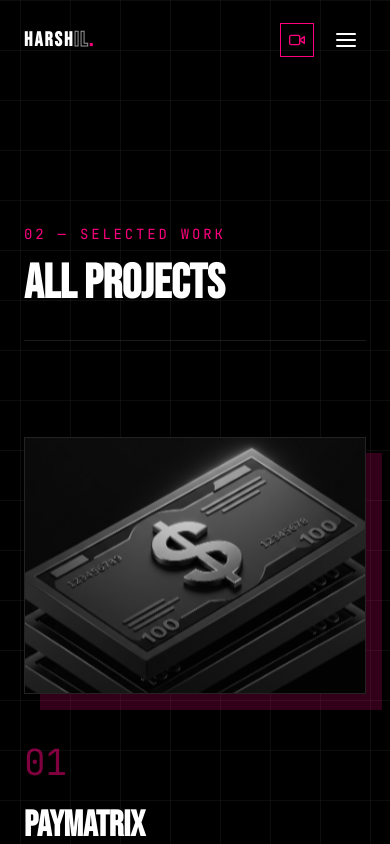
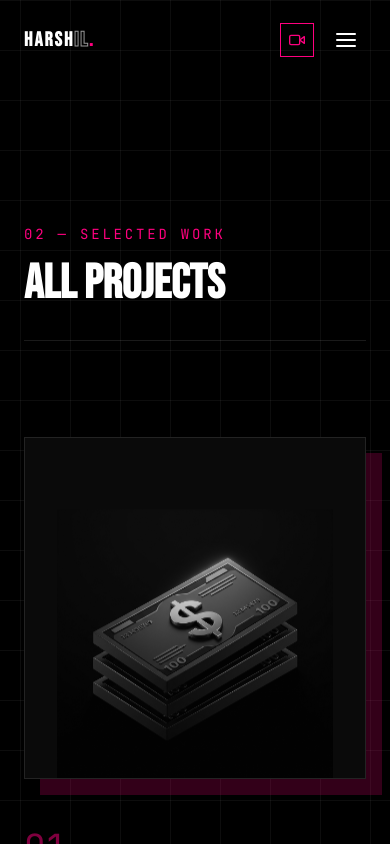
Before and after one commit to Marshmellow31/Portfolio-Website, a React (Vite) app: page /projects in a window 390 px wide. Shown: the top 844 px of the page. Built offline with nearby package versions, Linux system fonts and the light colour scheme; a web font is replaced by a local one.

Commit message:
feat: initialize portfolio project structure with blog, experience, and home page components

```diff
--- a/src/App.jsx
+++ b/src/App.jsx
@@ -44,7 +44,7 @@ function PageTransition({ children }) {
 /* ── Skeleton fallback page ── */
 function SkeletonPage() {
   return (
-    <div className="pt-28 px-6 md:px-12 lg:px-24 max-w-7xl mx-auto">
+    <div className="pt-28 px-6 md:px-12 lg:px-24 w-full">
       <Skeleton className="h-8 w-48 mb-6" />
       <Skeleton className="h-16 w-full max-w-2xl mb-4" />
       <Skeleton className="h-16 w-full max-w-xl mb-12" />
@@ -118,7 +118,7 @@ export default function App() {
 
       {/* ──── Navigation ──── */}
       <nav className={`fixed top-0 left-0 right-0 z-50 transition-all duration-300 ${isScrolled ? 'backdrop-blur-xl bg-bg/80' : ''}`}>
-        <div className="max-w-7xl mx-auto px-6 md:px-12 lg:px-24 h-20 flex items-center justify-between">
+        <div className="w-full px-6 md:px-12 lg:px-24 h-20 flex items-center justify-between">
           <NavLink to="/" className="font-heading text-xl md:text-2xl font-bold tracking-widest text-white transition-colors duration-300 flex items-center gap-0 group">
             <span>HARSH</span>
             <span className="text-outline group-hover:text-white transition-colors duration-300">IL</span>
--- a/src/components/Experience/Experience.jsx
+++ b/src/components/Experience/Experience.jsx
@@ -85,7 +85,7 @@ export default function Experience() {
       className="relative w-full py-32 border-t border-card-border bg-bg overflow-hidden"
       onMouseMove={handleMouseMove}
     >
-      <div className="max-w-7xl mx-auto px-6 md:px-12 lg:px-24 mb-16">
+      <div className="w-full px-6 md:px-12 lg:px-24 mb-16">
         <motion.p
           initial={{ opacity: 0, y: 20 }}
           whileInView={{ opacity: 1, y: 0 }}
@@ -118,7 +118,7 @@ export default function Experience() {
               onClick={() => toggleExpand(index)}
             >
               {/* Massive Row */}
-              <div className="max-w-7xl mx-auto px-6 md:px-12 lg:px-24 py-8 md:py-12 flex flex-col md:flex-row md:items-center justify-between gap-6 transition-colors duration-500 hover:bg-surface/50">
+              <div className="w-full px-6 md:px-12 lg:px-24 py-8 md:py-12 flex flex-col md:flex-row md:items-center justify-between gap-6 transition-colors duration-500 hover:bg-surface/50">
                 <div className="flex flex-col relative z-10">
                   <h3 className={`font-heading text-5xl md:text-7xl lg:text-[8rem] transition-all duration-500 uppercase m-0 leading-none ${isHovered ? 'text-accent' : 'text-text'} ${hoveredIndex !== null && !isHovered ? 'opacity-30' : 'opacity-100'}`}>
                     {job.company}
@@ -145,7 +145,7 @@ export default function Experience() {
                     transition={{ duration: 0.5, ease: [0.16, 1, 0.3, 1] }}
                     className="overflow-hidden bg-black/20"
                   >
-                    <div className="max-w-7xl mx-auto px-6 md:px-12 lg:px-24 py-12 grid grid-cols-1 md:grid-cols-2 gap-12">
+                    <div className="w-full px-6 md:px-12 lg:px-24 py-12 grid grid-cols-1 md:grid-cols-2 gap-12">
                       {job.projects.map((proj, i) => (
                         <div key={i} className="flex flex-col">
                           <h4 className="font-heading text-3xl mb-4 uppercase">{proj.title}</h4>
--- a/src/components/ProjectCard/ProjectCard.jsx
+++ b/src/components/ProjectCard/ProjectCard.jsx
@@ -21,12 +21,12 @@ const ProjectCard = ({ project, i, fadeUp }) => {
       {/* Image Side */}
       <div className="w-full lg:w-1/2 relative group">
         <div className="absolute inset-0 bg-accent/20 translate-x-4 translate-y-4 group-hover:translate-x-2 group-hover:translate-y-2 transition-transform duration-500" />
-        <div className="relative aspect-[4/3] w-full bg-surface border border-card-border overflow-hidden">
+        <div className="relative w-full bg-surface border border-card-border overflow-hidden flex items-center justify-center p-8 md:p-12 lg:p-16">
           <motion.img
             src={project.image}
             alt={project.title}
-            style={{ y, scale: 1.4, willChange: "transform" }}
-            className="w-full h-full object-cover opacity-80 group-hover:opacity-100 transition-opacity duration-500 mix-blend-luminosity group-hover:mix-blend-normal origin-center"
+            style={{ y, willChange: "transform" }}
+            className="max-w-full h-auto max-h-[500px] object-contain opacity-80 group-hover:opacity-100 transition-opacity duration-500 mix-blend-luminosity group-hover:mix-blend-normal origin-center"
           />
         </div>
       </div>
--- a/src/components/Section/Section.jsx
+++ b/src/components/Section/Section.jsx
@@ -10,7 +10,7 @@ export default function Section({ children, className = '', id }) {
       id={id}
       initial="hidden"
       animate={isInView ? 'visible' : 'hidden'}
-      className={`relative px-6 md:px-12 lg:px-24 py-24 max-w-7xl mx-auto ${className}`}
+      className={`relative px-6 md:px-12 lg:px-24 py-24 w-full ${className}`}
     >
       {children}
     </motion.section>
--- a/src/components/SkillsMarquee/SkillsMarquee.jsx
+++ b/src/components/SkillsMarquee/SkillsMarquee.jsx
@@ -36,7 +36,7 @@ const marqueeData = [
 export default function SkillsMarquee() {
   return (
     <section id="skills" className="w-full relative overflow-hidden pt-12 pb-4">
-      <div className="max-w-7xl mx-auto px-6 md:px-12 lg:px-24 mb-6 relative z-20 pointer-events-none">
+      <div className="w-full px-6 md:px-12 lg:px-24 mb-6 relative z-20 pointer-events-none">
         <motion.p
           initial={{ opacity: 0, y: 20 }}
           whileInView={{ opacity: 1, y: 0 }}
--- a/src/components/Testimonials/Testimonials.jsx
+++ b/src/components/Testimonials/Testimonials.jsx
@@ -23,7 +23,7 @@ export default function Testimonials() {
       ref={ref}
       initial="hidden"
       animate={isInView ? 'visible' : 'hidden'}
-      className="relative px-6 md:px-12 lg:px-24 py-24 max-w-7xl mx-auto border-t border-card-border"
+      className="relative px-6 md:px-12 lg:px-24 py-24 w-full border-t border-card-border"
     >
       <motion.p variants={fadeUp} className="text-accent font-mono text-sm tracking-[0.2em] uppercase mb-6">
         What Clients Say
--- a/src/pages/Blog.jsx
+++ b/src/pages/Blog.jsx
@@ -10,7 +10,7 @@ export default function Blog() {
     <div className="pt-20">
       {/* Hero */}
       <section className="relative w-full py-24 border-b border-card-border">
-        <div className="max-w-7xl mx-auto px-6 md:px-12 lg:px-24">
+        <div className="w-full px-6 md:px-12 lg:px-24">
           <motion.div
             initial={{ opacity: 0, y: 20 }}
             animate={{ opacity: 1, y: 0 }}
--- a/src/pages/Creative.jsx
+++ b/src/pages/Creative.jsx
@@ -67,7 +67,7 @@ export default function Creative() {
         <div className="absolute inset-0 bg-gradient-to-br from-purple-900/20 via-bg to-accent/10 z-0" />
         <div className="absolute inset-0 bg-grid z-0" />
 
-        <div className="max-w-7xl mx-auto px-6 md:px-12 lg:px-24 w-full relative z-10">
+        <div className="w-full px-6 md:px-12 lg:px-24 w-full relative z-10">
           <div className="flex flex-col lg:flex-row items-start lg:items-center justify-between gap-12">
             <div>
               <motion.div
--- a/src/pages/Home.jsx
+++ b/src/pages/Home.jsx
@@ -34,7 +34,7 @@ export default function Home({ isLoaded }) {
         )}
 
         {/* Text Content */}
-        <div className="max-w-7xl mx-auto px-6 md:px-12 lg:px-24 w-full relative z-20 pointer-events-none">
+        <div className="w-full px-6 md:px-12 lg:px-24 w-full relative z-20 pointer-events-none">
           <div className="flex flex-col items-start justify-center pt-12 lg:pt-0">
             <motion.div
               initial={{ opacity: 0, y: 20 }}
@@ -143,7 +143,7 @@ export default function Home({ isLoaded }) {
         {/* Sticky container — constrained on mobile, sticky full-screen on desktop */}
         <div className="md:sticky top-0 left-0 w-full h-[50vh] md:h-screen overflow-hidden flex flex-col">
           {/* Title */}
-          <div className="relative z-20 px-6 md:px-12 lg:px-24 max-w-7xl mx-auto w-full pt-4 md:pt-24 pointer-events-none shrink-0">
+          <div className="relative z-20 px-6 md:px-12 lg:px-24 w-full pt-4 md:pt-24 pointer-events-none shrink-0">
             <motion.p
               initial={{ opacity: 0, y: 20 }}
               whileInView={{ opacity: 1, y: 0 }}
```
